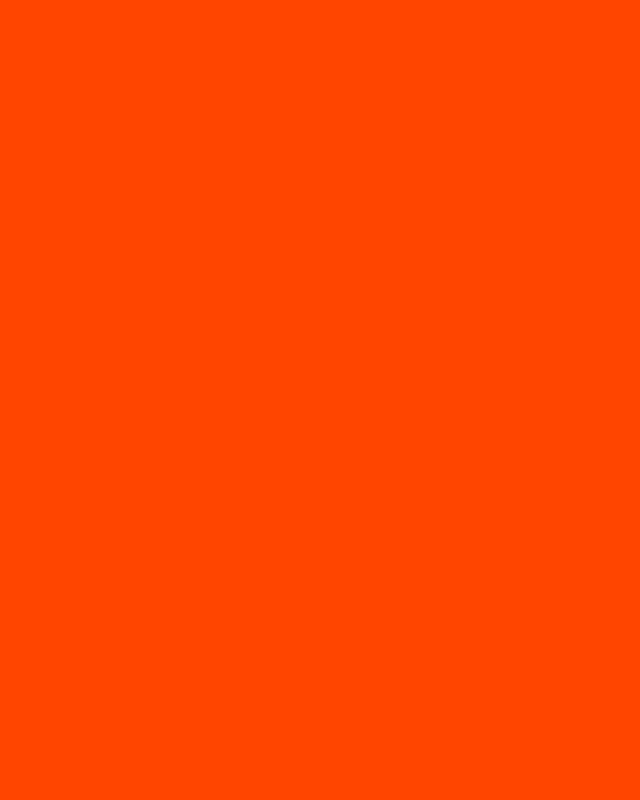
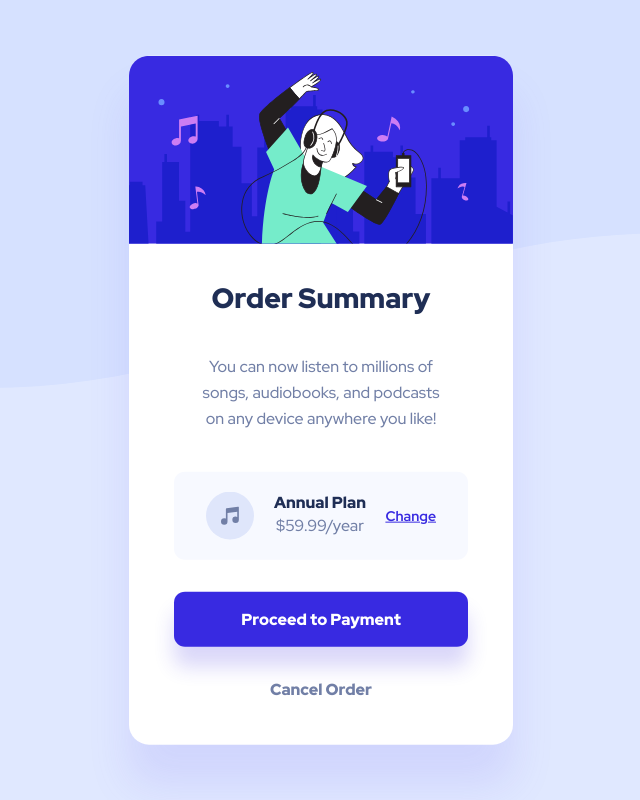
Before and after one commit to dvcolin/frontend-mentor-order-summary-challenge, a website: page index.html in a window 1280 px wide. Shown: the whole page, without its empty margins (319-959 px from the left). Drawn offline with Linux system fonts and the light colour scheme.

Commit message:
completed challenge

```diff
--- a/index.html
+++ b/index.html
@@ -4,8 +4,54 @@
     <meta charset="UTF-8" />
     <meta http-equiv="X-UA-Compatible" content="IE=edge" />
     <meta name="viewport" content="width=device-width, initial-scale=1.0" />
+    <link
+      rel="shortcut icon"
+      type="image/png"
+      href="./images/favicon-32x32.png"
+    />
+    <link rel="preconnect" href="https://fonts.googleapis.com" />
+    <link rel="preconnect" href="https://fonts.gstatic.com" crossorigin />
+    <link
+      href="https://fonts.googleapis.com/css2?family=Red+Hat+Display:wght@500;700;900&display=swap"
+      rel="stylesheet"
+    />
     <link rel="stylesheet" href="css/style.css" />
     <title>Frontend Mentor - Order Summary Component</title>
   </head>
-  <body></body>
+  <body>
+    <div class="card">
+      <img
+        class="card__image"
+        src="./images/illustration-hero.svg"
+        alt="Order summary hero image"
+      />
+      <div class="card__details">
+        <h4 class="card__heading heading heading-4">Order Summary</h4>
+        <p class="card__paragraph paragraph">
+          You can now listen to millions of songs, audiobooks, and podcasts on
+          any device anywhere you like!
+        </p>
+        <div class="card__order-plan">
+          <img
+            src="./images/icon-music.svg"
+            alt="Order plan image"
+            class="card__order-plan-image"
+          />
+          <div class="card__order-plan-details">
+            <h6 class="card__order-plan-name heading heading-6">Annual Plan</h6>
+            <p class="card__order-plan-price paragraph">$59.99/year</p>
+          </div>
+          <a href="#" class="card__order-plan-change">Change</a>
+        </div>
+        <div class="card__buttons">
+          <a href="#" class="card__button--primary btn btn--primary"
+            >Proceed to Payment</a
+          >
+          <a href="#" class="card__button--secondary btn btn--secondary"
+            >Cancel Order</a
+          >
+        </div>
+      </div>
+    </div>
+  </body>
 </html>
--- /dev/null
+++ b/scss/abstracts/_variables.scss
@@ -0,0 +1,18 @@
+// COLORS
+$color-primary: #382ae1;
+$color-primary-hover: #766cf1;
+$color-primary-shadow: #0d30bd;
+$color-background: #e0e8ff;
+$color-white: #fff;
+$color-light-gray: #f7f9ff;
+$color-gray: #717fa6;
+$color-dark-gray: #1f2e55;
+
+// SPACE
+$space-1: 1.7rem;
+$space-2: 2rem;
+$space-3: 3.2rem;
+$space-4: 4.5rem;
+
+// BREAKPOINTS
+$breakpoint-tablet: 768px;
--- /dev/null
+++ b/scss/base/_base.scss
@@ -0,0 +1,22 @@
+* {
+  margin: 0;
+  padding: 0;
+  box-sizing: inherit;
+}
+
+html {
+  font-size: 62.5%;
+}
+
+body {
+  background-color: $color-background;
+  font-family: "Red Hat Display", sans-serif;
+  background-image: url(../images/pattern-background-mobile.svg);
+  background-size: cover;
+  background-position: top;
+  background-repeat: no-repeat;
+
+  @media only screen and (min-width: $breakpoint-tablet) {
+    background-image: url(../images/pattern-background-desktop.svg);
+  }
+}
--- /dev/null
+++ b/scss/base/_typography.scss
@@ -0,0 +1,31 @@
+.heading {
+  font-weight: 900;
+  color: $color-dark-gray;
+
+  &-4 {
+    font-size: 2.2rem;
+
+    @media only screen and (min-width: $breakpoint-tablet) {
+      font-size: 2.8rem;
+    }
+  }
+
+  &-6 {
+    font-size: 1.4rem;
+
+    @media only screen and (min-width: $breakpoint-tablet) {
+      font-size: 1.6rem;
+    }
+  }
+}
+
+.paragraph {
+  font-size: 1.4rem;
+  font-weight: 500;
+  line-height: 2.6rem;
+  color: $color-gray;
+
+  @media only screen and (min-width: $breakpoint-tablet) {
+    font-size: 1.6rem;
+  }
+}
--- /dev/null
+++ b/scss/components/_button.scss
@@ -0,0 +1,28 @@
+.btn {
+  &:link,
+  &:visited {
+    text-decoration: none;
+    font-size: 1.6rem;
+    font-weight: 900;
+  }
+
+  &--primary {
+    color: $color-white;
+    background-color: $color-primary;
+    border-radius: 1.1rem;
+    padding: $space-1 0;
+    box-shadow: 0 2rem 2rem rgba($color-primary, 0.19);
+
+    &:hover {
+      background-color: $color-primary-hover;
+    }
+  }
+
+  &--secondary {
+    color: $color-gray;
+
+    &:hover {
+      color: $color-dark-gray;
+    }
+  }
+}
--- /dev/null
+++ b/scss/components/_card.scss
@@ -0,0 +1,82 @@
+.card {
+  position: absolute;
+  top: 50%;
+  left: 50%;
+  transform: translate(-50%, -50%);
+  width: 90%;
+  border-radius: 2rem;
+  overflow: hidden;
+  background-color: $color-white;
+  box-shadow: 0 4rem 4rem rgba($color-primary-hover, 0.15);
+
+  @media only screen and (min-width: $breakpoint-tablet) {
+    width: 30%;
+  }
+
+  &__image {
+    width: 100%;
+    object-fit: cover;
+    object-position: center;
+  }
+
+  &__details {
+    text-align: center;
+    padding: $space-2 $space-2 $space-3 $space-2;
+
+    @media only screen and (min-width: $breakpoint-tablet) {
+      padding: $space-3 $space-4 $space-4 $space-4;
+    }
+  }
+
+  &__paragraph {
+    margin-top: $space-1;
+
+    @media only screen and (min-width: $breakpoint-tablet) {
+      padding: $space-2;
+    }
+  }
+
+  &__order-plan {
+    display: flex;
+    align-items: center;
+    background-color: $color-light-gray;
+    padding: $space-1 $space-2;
+    margin-top: $space-2;
+    border-radius: 1.1rem;
+
+    @media only screen and (min-width: $breakpoint-tablet) {
+      padding: $space-2 $space-3;
+    }
+
+    &-details {
+      margin-left: $space-2;
+    }
+
+    &-change {
+      margin-left: auto;
+      font-size: 1.4rem;
+      font-weight: 700;
+      color: $color-primary;
+
+      &:hover {
+        color: $color-primary-hover;
+        text-decoration: none;
+      }
+    }
+  }
+
+  &__buttons {
+    display: flex;
+    flex-direction: column;
+    align-items: center;
+    margin-top: $space-3;
+  }
+
+  &__button--primary {
+    width: 100%;
+  }
+
+  &__button--secondary {
+    margin-top: $space-3;
+  }
+}
--- a/scss/main.scss
+++ b/scss/main.scss
@@ -1,3 +1,7 @@
-body {
-  background-color: orangered;
-}
+@import "./abstracts/variables";
+
+@import "./base/base";
+@import "./base/typography";
+
+@import "./components/card";
+@import "./components/button";
```
Also changed, not shown: css/style.css.
